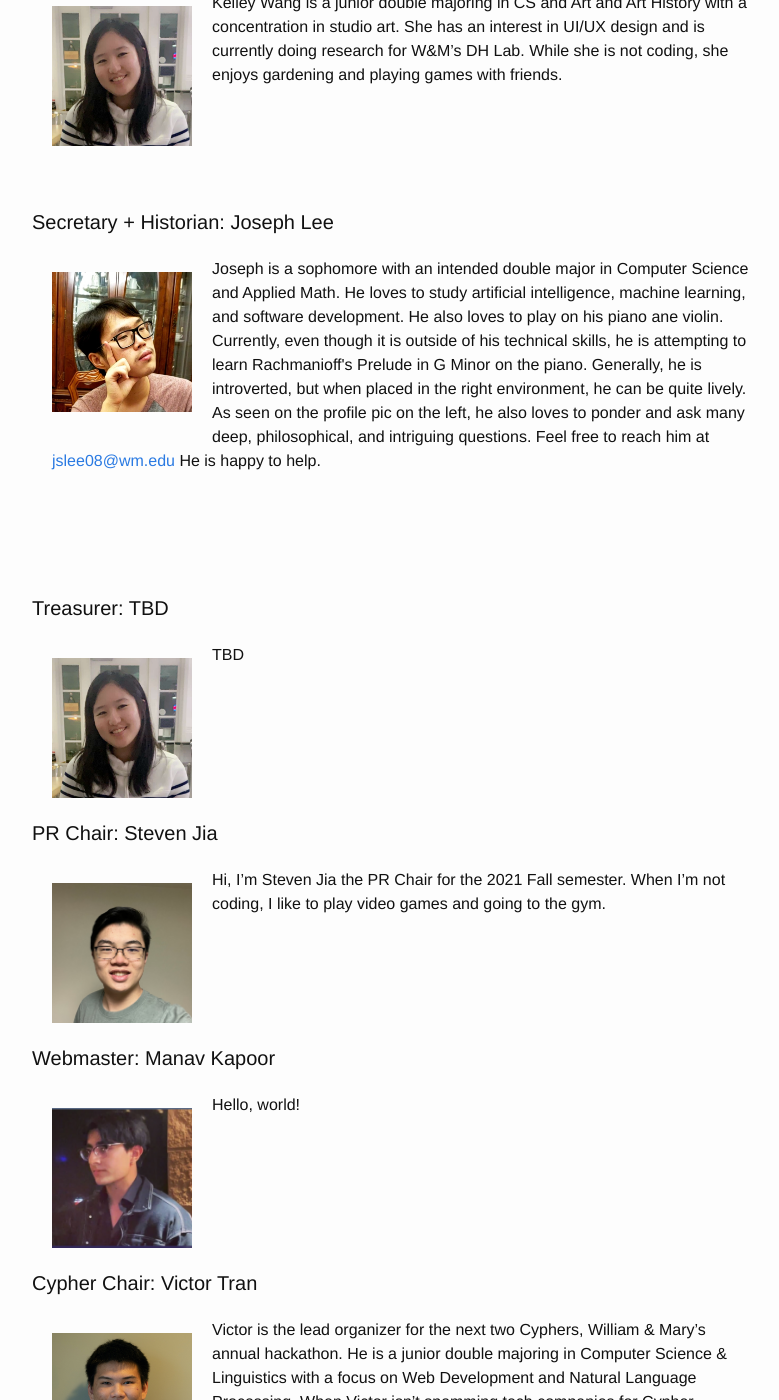
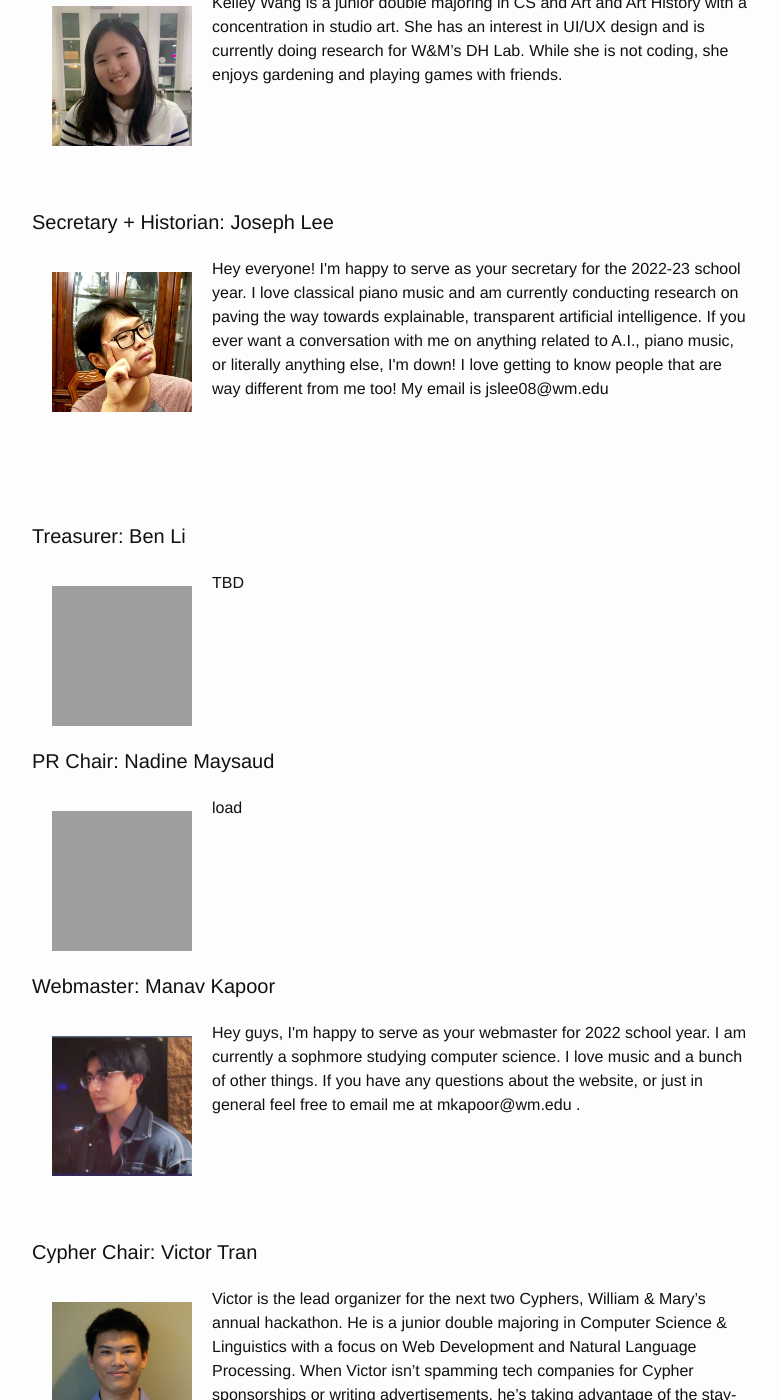
Before and after one commit to ACMWM/acmwm.github.io, a Jekyll site: the page built from _pages/officers.md, in a window 1280 px wide and 1400 px high, scrolled down 629 px. Shown: the whole window, without its empty margins (238-1017 px from the left). Built offline with Jekyll 4.4.1, drawn with Linux system fonts in a browser that asks for light colours; some of the changed text lies outside the part shown; grey boxes are pictures that could not be loaded.

Commit message:
Updated officers for 2022 and updated deploy

```diff
--- a/_config.yml
+++ b/_config.yml
@@ -43,27 +43,27 @@ officers:
     name: Joseph Lee
     pic: joseph.jpg
     bio: >
-            Joseph is a sophomore with an intended double major in Computer Science and Applied Math. He loves to study artificial intelligence, machine learning, and software development. He also loves to play on his piano ane violin. Currently, even though it is outside of his technical skills, he is attempting to learn Rachmanioff's Prelude in G Minor on the piano.
-            Generally, he is introverted, but when placed in the right environment, he can be quite lively. As seen on the profile pic on the left, he also loves to ponder and ask many deep, philosophical, and intriguing questions. Feel free to reach him at <a href="mailto:jslee08@wm.edu">jslee08@wm.edu</a> He is happy to help.
+            Hey everyone! I'm happy to serve as your secretary for the 2022-23 school year. I love classical piano music and am currently conducting research on paving the way towards explainable, transparent artificial intelligence. If you ever want a conversation with me on anything related to A.I., piano music, or literally anything else, I'm down! I love getting to know people that are way different from me too!
+            My email is jslee08@wm.edu
 
 
   - job: Treasurer
-    name: TBD
-    pic: kelley.jpg
+    name: Ben Li
+    pic: benLi.jpg
     bio: >
       TBD
 
   - job: PR Chair
-    name: Steven Jia
-    pic: steven_jia.jpg
+    name: Nadine Maysaud
+    pic: nadine.jpg
     bio: >
-              Hi, I’m Steven Jia the PR Chair for the 2021 Fall semester. When I’m not coding, I like to play video games and going to the gym.
+              load
 
   - job: Webmaster
     name: Manav Kapoor
     pic: manav.jpg
     bio: >
-      Hello, world!
+              Hey guys, I'm happy to serve as your webmaster for 2022 school year. I am currently a sophmore studying computer science. I love music and a bunch of other things. If you have any questions about the website, or just in general feel free to email me at mkapoor@wm.edu .
 
   - job: Cypher Chair
     name: Victor Tran
@@ -76,14 +76,14 @@ officers:
     name: Ronan Donovan
     pic: ronan.png
     bio: >
-              Ronan is a junior studying Computer Science and Data Science. He’s always prepared to talk through a tough programming question. If you need someone to LeetCode or HackerRank alongside you, send him an email at <a href="mailto:rcdonovan@email.wm.edu">rcdonovan@email.wm.edu</a>. He can also be found walking around campus with his dog, an English cream retriever.
+              Ronan is a senior studying Computer Science and Data Science. He’s always prepared to talk through a tough programming question. If you need someone to LeetCode or HackerRank alongside you, send him an email at <a href="mailto:rcdonovan@email.wm.edu">rcdonovan@email.wm.edu</a>. He can also be found walking around campus with his dog, an English cream retriever.
 
 
   - job: Hackathon Chair
     name: Robert West
     pic: robert.png
     bio: >
-              Robert is a junior studying Computer Science and Psychology. He's passionate about using technology to improve education and increase civic engagement. When he's not focused on his CS work, he's typically found hanging out outdoors, especially on the trails around Lake Matoaka.
+              Robert is a senior studying Computer Science and Psychology. He's passionate about using technology to improve education and increase civic engagement. When he's not focused on his CS work, he's typically found hanging out outdoors, especially on the trails around Lake Matoaka.
 
 
   - job: Faculty Advisor
```
Also changed, not shown: 1 other file.
